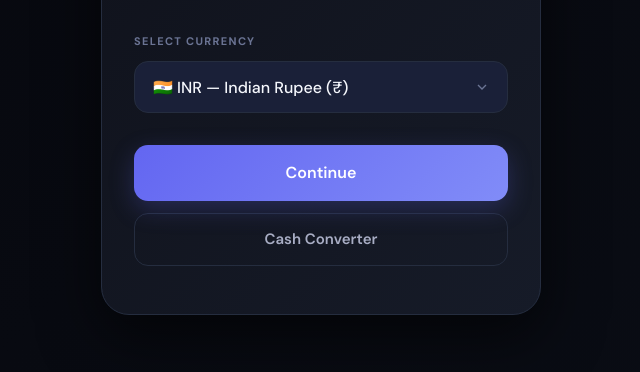
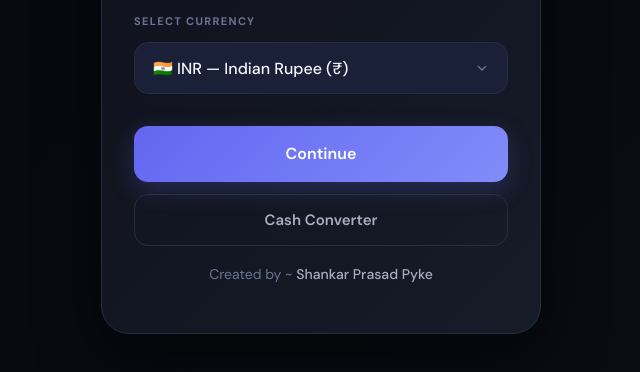
Before and after one commit to shankar2006458/CashCalculator, a plain HTML site: page index.html in a window 1280 px wide. Shown: the part 358-730 px from the top of the page, without its empty margins (319-959 px from the left). Drawn offline with nearby package versions, Linux system fonts and the light colour scheme.

```diff
--- a/index.html
+++ b/index.html
@@ -693,6 +693,9 @@
       <button class="btn-secondary" onclick="goToConverter(this)">
         Cash Converter
       </button>
+       <p style="text-align:center; font-size:14px; color:var(--muted); margin-top:18px;">
+        Created by ~ <span style="color:var(--text-secondary); font-weight:500;">Shankar Prasad Pyke</span>
+      </p>
     </div>
    </div><!-- ── MAIN SCREEN ── -->
    <div id="main-screen" class="screen">
```
